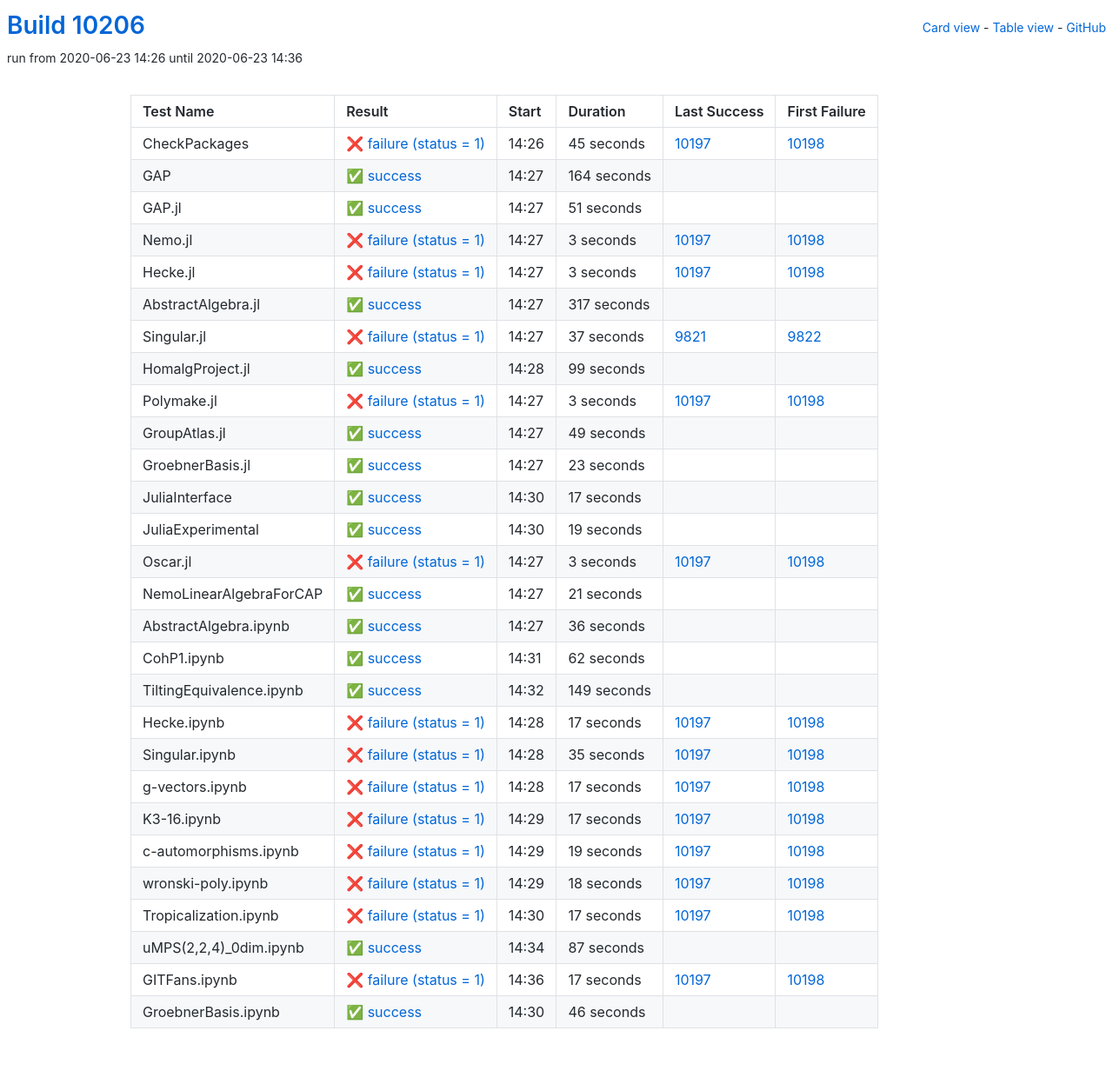
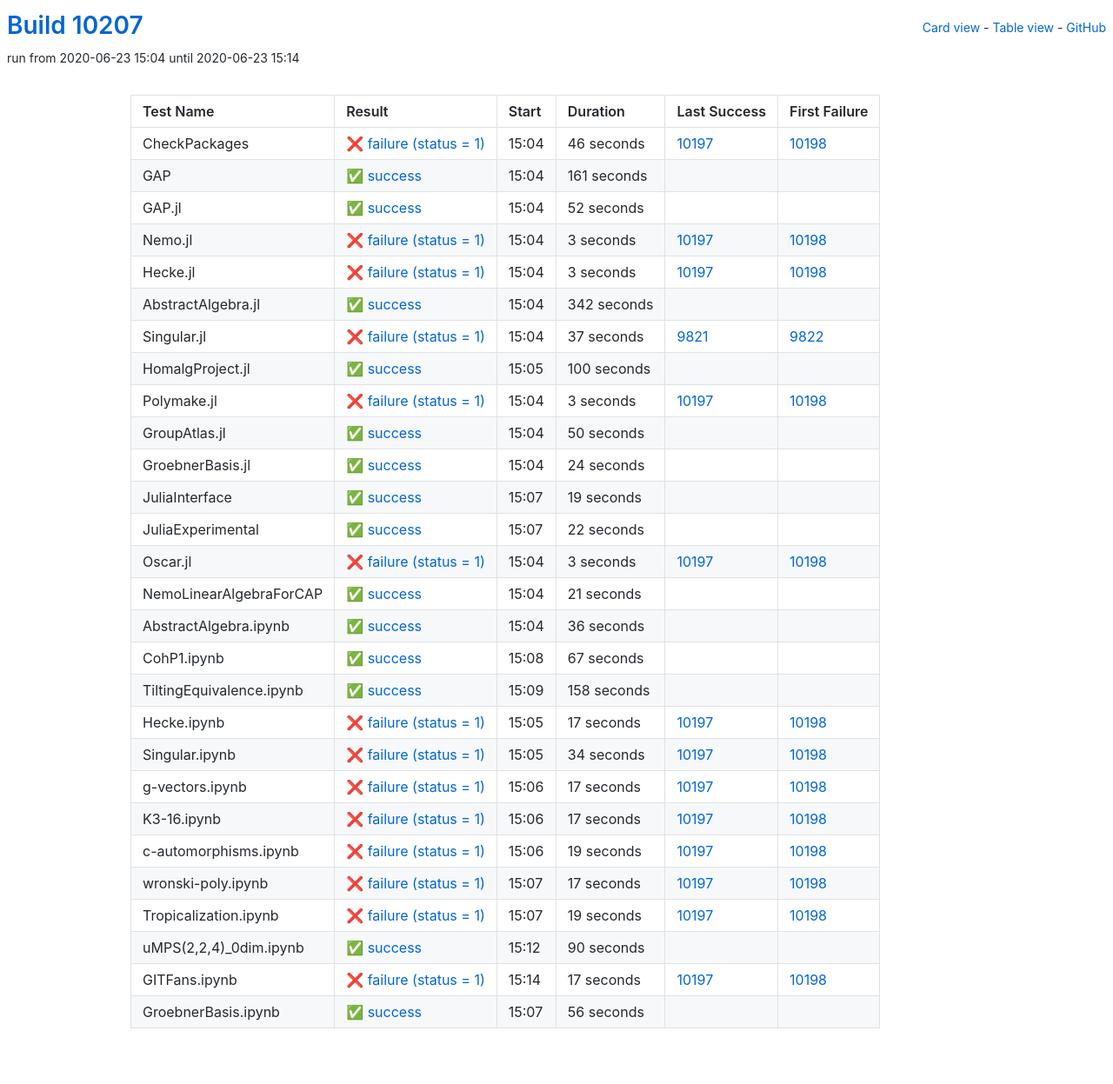
Before and after one commit to oscar-system/oscar-ci-status, a Jekyll site: the page built from table.html, in a window 1280 px wide. Shown: the whole page at 87% size. Built offline with Jekyll 4.4.1, drawn with Linux system fonts in a browser that asks for light colours.

Commit message:
Build #10207

```diff
--- a/_data/ci.yml
+++ b/_data/ci.yml
@@ -1,6 +1,6 @@
 ---
-build: 10206
-build_url: https://oscarci.mathematik.uni-kl.de/job/oscar/10206/
+build: 10207
+build_url: https://oscarci.mathematik.uni-kl.de/job/oscar/10207/
 job: oscar
 organization: oscar-system
 repo: oscar-ci-status
@@ -8,44 +8,44 @@
 tests:
 - name: CheckPackages
   id: checkpackages
-  log: https://oscarci.mathematik.uni-kl.de/job/oscar/10206/artifact/logs/build-10206/CheckPackages.log
-  start: 2020-06-23 14:26
+  log: https://oscarci.mathematik.uni-kl.de/job/oscar/10207/artifact/logs/build-10207/CheckPackages.log
+  start: 2020-06-23 15:04
   success: false
   exitcode: 1
   status: failure
-  duration: 45
+  duration: 46
   last_success: 10197
   last_success_url: https://oscarci.mathematik.uni-kl.de/job/oscar/10197/
   first_failure: 10198
   first_failure_url: https://oscarci.mathematik.uni-kl.de/job/oscar/10198/
 - name: GAP
   id: gap
-  log: https://oscarci.mathematik.uni-kl.de/job/oscar/10206/artifact/logs/build-10206/GAP.log
-  start: 2020-06-23 14:27
+  log: https://oscarci.mathematik.uni-kl.de/job/oscar/10207/artifact/logs/build-10207/GAP.log
+  start: 2020-06-23 15:04
   success: true
   exitcode: 0
   status: success
-  duration: 164
+  duration: 161
   last_success: false
   last_success_url:
   first_failure: false
   first_failure_url:
 - name: GAP.jl
   id: gap-jl
-  log: https://oscarci.mathematik.uni-kl.de/job/oscar/10206/artifact/logs/build-10206/GAP.jl.log
-  start: 2020-06-23 14:27
+  log: https://oscarci.mathematik.uni-kl.de/job/oscar/10207/artifact/logs/build-10207/GAP.jl.log
+  start: 2020-06-23 15:04
   success: true
   exitcode: 0
   status: success
-  duration: 51
+  duration: 52
   last_success: false
   last_success_url:
   first_failure: false
   first_failure_url:
 - name: Nemo.jl
   id: nemo-jl
-  log: https://oscarci.mathematik.uni-kl.de/job/oscar/10206/artifact/logs/build-10206/Nemo.jl.log
-  start: 2020-06-23 14:27
+  log: https://oscarci.mathematik.uni-kl.de/job/oscar/10207/artifact/logs/build-10207/Nemo.jl.log
+  start: 2020-06-23 15:04
   success: false
   exitcode: 1
   status: failure
@@ -56,8 +56,8 @@
   first_failure_url: https://oscarci.mathematik.uni-kl.de/job/oscar/10198/
 - name: Hecke.jl
   id: hecke-jl
-  log: https://oscarci.mathematik.uni-kl.de/job/oscar/10206/artifact/logs/build-10206/Hecke.jl.log
-  start: 2020-06-23 14:27
+  log: https://oscarci.mathematik.uni-kl.de/job/oscar/10207/artifact/logs/build-10207/Hecke.jl.log
+  start: 2020-06-23 15:04
   success: false
   exitcode: 1
   status: failure
@@ -68,20 +68,20 @@
   first_failure_url: https://oscarci.mathematik.uni-kl.de/job/oscar/10198/
 - name: AbstractAlgebra.jl
   id: abstractalgebra-jl
-  log: https://oscarci.mathematik.uni-kl.de/job/oscar/10206/artifact/logs/build-10206/AbstractAlgebra.jl.log
-  start: 2020-06-23 14:27
+  log: https://oscarci.mathematik.uni-kl.de/job/oscar/10207/artifact/logs/build-10207/AbstractAlgebra.jl.log
+  start: 2020-06-23 15:04
   success: true
   exitcode: 0
   status: success
-  duration: 317
+  duration: 342
   last_success: false
   last_success_url:
   first_failure: false
   first_failure_url:
 - name: Singular.jl
   id: singular-jl
-  log: https://oscarci.mathematik.uni-kl.de/job/oscar/10206/artifact/logs/build-10206/Singular.jl.log
-  start: 2020-06-23 14:27
+  log: https://oscarci.mathematik.uni-kl.de/job/oscar/10207/artifact/logs/build-10207/Singular.jl.log
+  start: 2020-06-23 15:04
   success: false
   exitcode: 1
   status: failure
@@ -92,20 +92,20 @@
   first_failure_url: https://oscarci.mathematik.uni-kl.de/job/oscar/9822/
 - name: HomalgProject.jl
   id: homalgproject-jl
-  log: https://oscarci.mathematik.uni-kl.de/job/oscar/10206/artifact/logs/build-10206/HomalgProject.jl.log
-  start: 2020-06-23 14:28
+  log: https://oscarci.mathematik.uni-kl.de/job/oscar/10207/artifact/logs/build-10207/HomalgProject.jl.log
+  start: 2020-06-23 15:05
   success: true
   exitcode: 0
   status: success
-  duration: 99
+  duration: 100
   last_success: false
   last_success_url:
   first_failure: false
   first_failure_url:
 - name: Polymake.jl
   id: polymake-jl
-  log: https://oscarci.mathematik.uni-kl.de/job/oscar/10206/artifact/logs/build-10206/Polymake.jl.log
-  start: 2020-06-23 14:27
+  log: https://oscarci.mathematik.uni-kl.de/job/oscar/10207/artifact/logs/build-10207/Polymake.jl.log
+  start: 2020-06-23 15:04
   success: false
   exitcode: 1
   status: failure
@@ -116,44 +116,32 @@
   first_failure_url: https://oscarci.mathematik.uni-kl.de/job/oscar/10198/
 - name: GroupAtlas.jl
   id: groupatlas-jl
-  log: https://oscarci.mathematik.uni-kl.de/job/oscar/10206/artifact/logs/build-10206/GroupAtlas.jl.log
-  start: 2020-06-23 14:27
+  log: https://oscarci.mathematik.uni-kl.de/job/oscar/10207/artifact/logs/build-10207/GroupAtlas.jl.log
+  start: 2020-06-23 15:04
   success: true
   exitcode: 0
   status: success
-  duration: 49
+  duration: 50
   last_success: false
   last_success_url:
   first_failure: false
   first_failure_url:
 - name: GroebnerBasis.jl
   id: groebnerbasis-jl
-  log: https://oscarci.mathematik.uni-kl.de/job/oscar/10206/artifact/logs/build-10206/GroebnerBasis.jl.log
-  start: 2020-06-23 14:27
+  log: https://oscarci.mathematik.uni-kl.de/job/oscar/10207/artifact/logs/build-10207/GroebnerBasis.jl.log
+  start: 2020-06-23 15:04
   success: true
   exitcode: 0
   status: success
-  duration: 23
+  duration: 24
   last_success: false
   last_success_url:
   first_failure: false
   first_failure_url:
 - name: JuliaInterface
   id: juliainterface
-  log: https://oscarci.mathematik.uni-kl.de/job/oscar/10206/artifact/logs/build-10206/JuliaInterface.log
-  start: 2020-06-23 14:30
-  success: true
-  exitcode: 0
-  status: success
-  duration: 17
-  last_success: false
-  last_success_url:
-  first_failure: false
-  first_failure_url:
-- name: JuliaExperimental
-  id: juliaexperimental
-  log: https://oscarci.mathematik.uni-kl.de/job/oscar/10206/artifact/logs/build-10206/JuliaExperimental.log
-  start: 2020-06-23 14:30
+  log: https://oscarci.mathematik.uni-kl.de/job/oscar/10207/artifact/logs/build-10207/JuliaInterface.log
+  start: 2020-06-23 15:07
   success: true
   exitcode: 0
   status: success
@@ -162,10 +150,22 @@
   last_success_url:
   first_failure: false
   first_failure_url:
+- name: JuliaExperimental
+  id: juliaexperimental
+  log: https://oscarci.mathematik.uni-kl.de/job/oscar/10207/artifact/logs/build-10207/JuliaExperimental.log
+  start: 2020-06-23 15:07
+  success: true
+  exitcode: 0
+  status: success
+  duration: 22
+  last_success: false
+  last_success_url:
+  first_failure: false
+  first_failure_url:
 - name: Oscar.jl
   id: oscar-jl
-  log: https://oscarci.mathematik.uni-kl.de/job/oscar/10206/artifact/logs/build-10206/Oscar.jl.log
-  start: 2020-06-23 14:27
+  log: https://oscarci.mathematik.uni-kl.de/job/oscar/10207/artifact/logs/build-10207/Oscar.jl.log
+  start: 2020-06-23 15:04
   success: false
   exitcode: 1
   status: failure
@@ -176,8 +176,8 @@
   first_failure_url: https://oscarci.mathematik.uni-kl.de/job/oscar/10198/
 - name: NemoLinearAlgebraForCAP
   id: nemolinearalgebraforcap
-  log: https://oscarci.mathematik.uni-kl.de/job/oscar/10206/artifact/logs/build-10206/NemoLinearAlgebraForCAP.log
-  start: 2020-06-23 14:27
+  log: https://oscarci.mathematik.uni-kl.de/job/oscar/10207/artifact/logs/build-10207/NemoLinearAlgebraForCAP.log
+  start: 2020-06-23 15:04
   success: true
   exitcode: 0
   status: success
@@ -188,8 +188,8 @@
   first_failure_url:
 - name: AbstractAlgebra.ipynb
   id: abstractalgebra-ipynb
-  log: https://oscarci.mathematik.uni-kl.de/job/oscar/10206/artifact/logs/build-10206/AbstractAlgebra.ipynb.log
-  start: 2020-06-23 14:27
+  log: https://oscarci.mathematik.uni-kl.de/job/oscar/10207/artifact/logs/build-10207/AbstractAlgebra.ipynb.log
+  start: 2020-06-23 15:04
   success: true
   exitcode: 0
   status: success
@@ -200,32 +200,32 @@
   first_failure_url:
 - name: CohP1.ipynb
   id: cohp1-ipynb
-  log: https://oscarci.mathematik.uni-kl.de/job/oscar/10206/artifact/logs/build-10206/CohP1.ipynb.log
-  start: 2020-06-23 14:31
+  log: https://oscarci.mathematik.uni-kl.de/job/oscar/10207/artifact/logs/build-10207/CohP1.ipynb.log
+  start: 2020-06-23 15:08
   success: true
   exitcode: 0
   status: success
-  duration: 62
+  duration: 67
   last_success: false
   last_success_url:
   first_failure: false
   first_failure_url:
 - name: TiltingEquivalence.ipynb
   id: tiltingequivalence-ipynb
-  log: https://oscarci.mathematik.uni-kl.de/job/oscar/10206/artifact/logs/build-10206/TiltingEquivalence.ipynb.log
-  start: 2020-06-23 14:32
+  log: https://oscarci.mathematik.uni-kl.de/job/oscar/10207/artifact/logs/build-10207/TiltingEquivalence.ipynb.log
+  start: 2020-06-23 15:09
   success: true
   exitcode: 0
   status: success
-  duration: 149
+  duration: 158
   last_success: false
   last_success_url:
   first_failure: false
   first_failure_url:
 - name: Hecke.ipynb
   id: hecke-ipynb
-  log: https://oscarci.mathematik.uni-kl.de/job/oscar/10206/artifact/logs/build-10206/Hecke.ipynb.log
-  start: 2020-06-23 14:28
+  log: https://oscarci.mathematik.uni-kl.de/job/oscar/10207/artifact/logs/build-10207/Hecke.ipynb.log
+  start: 2020-06-23 15:05
   success: false
   exitcode: 1
   status: failure
@@ -236,20 +236,20 @@
   first_failure_url: https://oscarci.mathematik.uni-kl.de/job/oscar/10198/
 - name: Singular.ipynb
   id: singular-ipynb
-  log: https://oscarci.mathematik.uni-kl.de/job/oscar/10206/artifact/logs/build-10206/Singular.ipynb.log
-  start: 2020-06-23 14:28
+  log: https://oscarci.mathematik.uni-kl.de/job/oscar/10207/artifact/logs/build-10207/Singular.ipynb.log
+  start: 2020-06-23 15:05
   success: false
   exitcode: 1
   status: failure
-  duration: 35
+  duration: 34
   last_success: 10197
   last_success_url: https://oscarci.mathematik.uni-kl.de/job/oscar/10197/
   first_failure: 10198
   first_failure_url: https://oscarci.mathematik.uni-kl.de/job/oscar/10198/
 - name: g-vectors.ipynb
   id: g-vectors-ipynb
-  log: https://oscarci.mathematik.uni-kl.de/job/oscar/10206/artifact/logs/build-10206/g-vectors.ipynb.log
-  start: 2020-06-23 14:28
+  log: https://oscarci.mathematik.uni-kl.de/job/oscar/10207/artifact/logs/build-10207/g-vectors.ipynb.log
+  start: 2020-06-23 15:06
   success: false
   exitcode: 1
   status: failure
@@ -260,8 +260,8 @@
   first_failure_url: https://oscarci.mathematik.uni-kl.de/job/oscar/10198/
 - name: K3-16.ipynb
   id: k3-16-ipynb
-  log: https://oscarci.mathematik.uni-kl.de/job/oscar/10206/artifact/logs/build-10206/K3-16.ipynb.log
-  start: 2020-06-23 14:29
+  log: https://oscarci.mathematik.uni-kl.de/job/oscar/10207/artifact/logs/build-10207/K3-16.ipynb.log
+  start: 2020-06-23 15:06
   success: false
   exitcode: 1
   status: failure
@@ -272,8 +272,8 @@
   first_failure_url: https://oscarci.mathematik.uni-kl.de/job/oscar/10198/
 - name: c-automorphisms.ipynb
   id: c-automorphisms-ipynb
-  log: https://oscarci.mathematik.uni-kl.de/job/oscar/10206/artifact/logs/build-10206/c-automorphisms.ipynb.log
-  start: 2020-06-23 14:29
+  log: https://oscarci.mathematik.uni-kl.de/job/oscar/10207/artifact/logs/build-10207/c-automorphisms.ipynb.log
+  start: 2020-06-23 15:06
   success: false
   exitcode: 1
   status: failure
@@ -284,20 +284,8 @@
   first_failure_url: https://oscarci.mathematik.uni-kl.de/job/oscar/10198/
 - name: wronski-poly.ipynb
   id: wronski-poly-ipynb
-  log: https://oscarci.mathematik.uni-kl.de/job/oscar/10206/artifact/logs/build-10206/wronski-poly.ipynb.log
-  start: 2020-06-23 14:29
-  success: false
-  exitcode: 1
-  status: failure
-  duration: 18
-  last_success: 10197
-  last_success_url: https://oscarci.mathematik.uni-kl.de/job/oscar/10197/
-  first_failure: 10198
-  first_failure_url: https://oscarci.mathematik.uni-kl.de/job/oscar/10198/
-- name: Tropicalization.ipynb
-  id: tropicalization-ipynb
-  log: https://oscarci.mathematik.uni-kl.de/job/oscar/10206/artifact/logs/build-10206/Tropicalization.ipynb.log
-  start: 2020-06-23 14:30
+  log: https://oscarci.mathematik.uni-kl.de/job/oscar/10207/artifact/logs/build-10207/wronski-poly.ipynb.log
+  start: 2020-06-23 15:07
   success: false
   exitcode: 1
   status: failure
@@ -306,22 +294,34 @@
   last_success_url: https://oscarci.mathematik.uni-kl.de/job/oscar/10197/
   first_failure: 10198
   first_failure_url: https://oscarci.mathematik.uni-kl.de/job/oscar/10198/
+- name: Tropicalization.ipynb
+  id: tropicalization-ipynb
+  log: https://oscarci.mathematik.uni-kl.de/job/oscar/10207/artifact/logs/build-10207/Tropicalization.ipynb.log
+  start: 2020-06-23 15:07
+  success: false
+  exitcode: 1
+  status: failure
+  duration: 19
+  last_success: 10197
+  last_success_url: https://oscarci.mathematik.uni-kl.de/job/oscar/10197/
+  first_failure: 10198
+  first_failure_url: https://oscarci.mathematik.uni-kl.de/job/oscar/10198/
 - name: uMPS(2,2,4)_0dim.ipynb
   id: umps-2-2-4-0dim-ipynb
-  log: https://oscarci.mathematik.uni-kl.de/job/oscar/10206/artifact/logs/build-10206/uMPS-2-2-4-_0dim.ipynb.log
-  start: 2020-06-23 14:34
+  log: https://oscarci.mathematik.uni-kl.de/job/oscar/10207/artifact/logs/build-10207/uMPS-2-2-4-_0dim.ipynb.log
+  start: 2020-06-23 15:12
   success: true
   exitcode: 0
   status: success
-  duration: 87
+  duration: 90
   last_success: false
   last_success_url:
   first_failure: false
   first_failure_url:
 - name: GITFans.ipynb
   id: gitfans-ipynb
-  log: https://oscarci.mathematik.uni-kl.de/job/oscar/10206/artifact/logs/build-10206/GITFans.ipynb.log
-  start: 2020-06-23 14:36
+  log: https://oscarci.mathematik.uni-kl.de/job/oscar/10207/artifact/logs/build-10207/GITFans.ipynb.log
+  start: 2020-06-23 15:14
   success: false
   exitcode: 1
   status: failure
@@ -332,12 +332,12 @@
   first_failure_url: https://oscarci.mathematik.uni-kl.de/job/oscar/10198/
 - name: GroebnerBasis.ipynb
   id: groebnerbasis-ipynb
-  log: https://oscarci.mathematik.uni-kl.de/job/oscar/10206/artifact/logs/build-10206/GroebnerBasis.ipynb.log
-  start: 2020-06-23 14:30
+  log: https://oscarci.mathematik.uni-kl.de/job/oscar/10207/artifact/logs/build-10207/GroebnerBasis.ipynb.log
+  start: 2020-06-23 15:07
   success: true
   exitcode: 0
   status: success
-  duration: 46
+  duration: 56
   last_success: false
   last_success_url:
   first_failure: false
```
Also changed, not shown: README.md.
